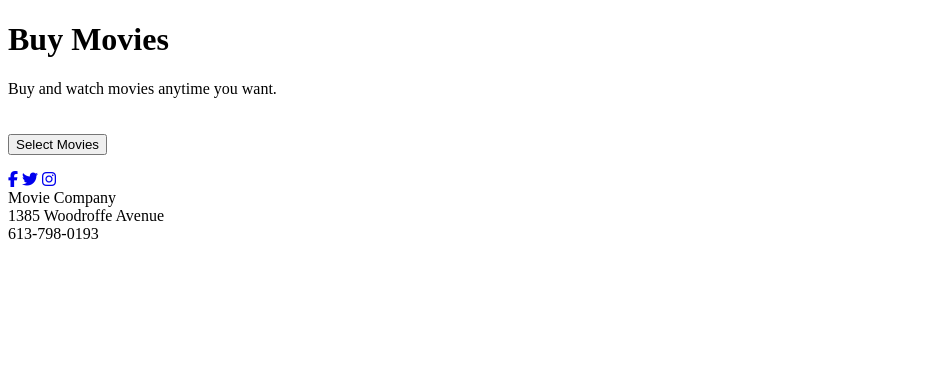
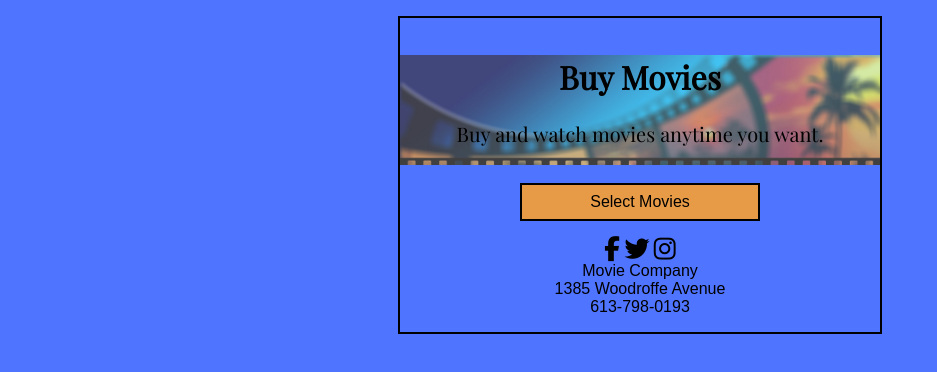
Before and after one commit to tranghonguyen/ui-and-dynamic-content, a plain HTML site: page index.html in a window 1280 px wide. Shown: the whole page, without its empty margins (0-937 px from the left). Drawn offline with nearby package versions, Linux system fonts and the light colour scheme.

Commit message:
Update index.html

```diff
--- a/index.html
+++ b/index.html
@@ -4,7 +4,7 @@
 <head>
     <meta charset="UTF-8">
     <title>UI and Dynamic Content</title>
-    <link rel="stylesheet" href="css/styles.css">
+    <link rel="stylesheet" href="css/main.css">
     <link href="https://fonts.googleapis.com/css?family=Open+Sans+Condensed:300|Playfair+Display" rel="stylesheet">
     <script src="https://use.fontawesome.com/8ceec313ba.js"></script>
 </head>
```
